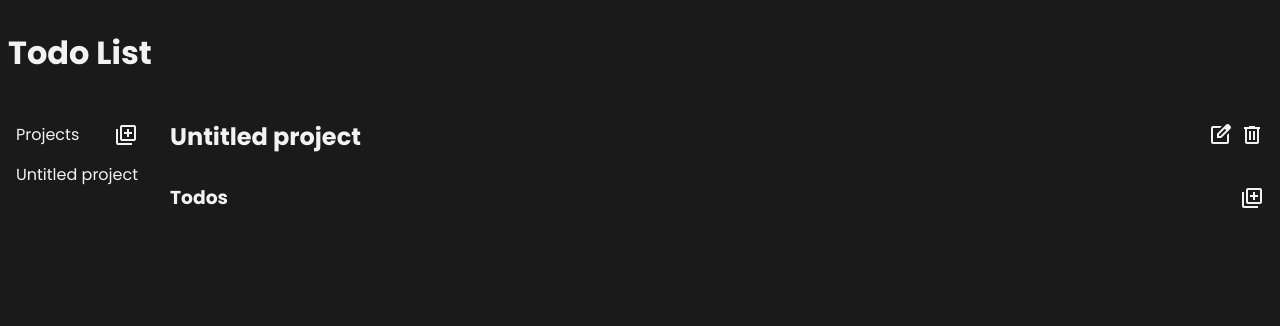
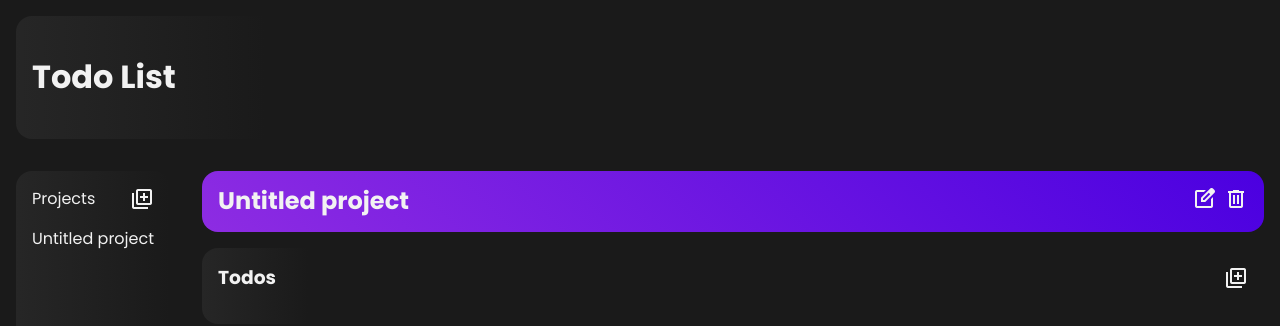
Before and after one commit to midhunpradeep/odin-todo-list, a website built with webpack: page src/index.html in a window 1280 px wide. Shown: the top 326 px of the page. Built offline with nearby package versions, Linux system fonts and the light colour scheme.

Commit message:
feat: Wrap sections in cards

```diff
--- a/src/style.css
+++ b/src/style.css
@@ -42,7 +42,10 @@ body {
 }
 
 body > header {
-  padding: 0.5em;
+  padding: 1rem;
+  background-image: linear-gradient(90deg, var(--secondary), transparent 20%);
+  margin: 1rem;
+  border-radius: 1rem;
 }
 
 body > main {
@@ -51,7 +54,10 @@ body > main {
 }
 
 main > aside {
-  padding: 1em;
+  padding: 1rem;
+  margin: 1rem;
+  background-image: linear-gradient(90deg, var(--secondary), transparent);
+  border-radius: 1rem;
 }
 
 main > aside > div:first-child {
@@ -74,6 +80,9 @@ main > aside > ul > * {
 .project-container header {
   line-height: 1.2;
   padding: 1rem;
+  margin: 1rem;
+  background-image: linear-gradient(45deg, var(--primary), var(--accent));
+  border-radius: 1rem;
   display: flex;
   justify-content: space-between;
   gap: 1rem;
@@ -130,7 +139,10 @@ main > aside > ul > * {
 }
 
 .project-container .project-content {
+  margin: 1rem;
   padding: 1rem;
+  background-image: linear-gradient(90deg, var(--secondary), transparent 10%);
+  border-radius: 1rem;
 }
 
 .project-container .project-content > div:first-child {
@@ -196,6 +208,7 @@ main > aside > ul > * {
 
 .todo.expanded {
   cursor: unset;
+  background-image: linear-gradient(90deg, var(--secondary), transparent 20%);
 }
 
 .todo[data-priority="1"] {
```
